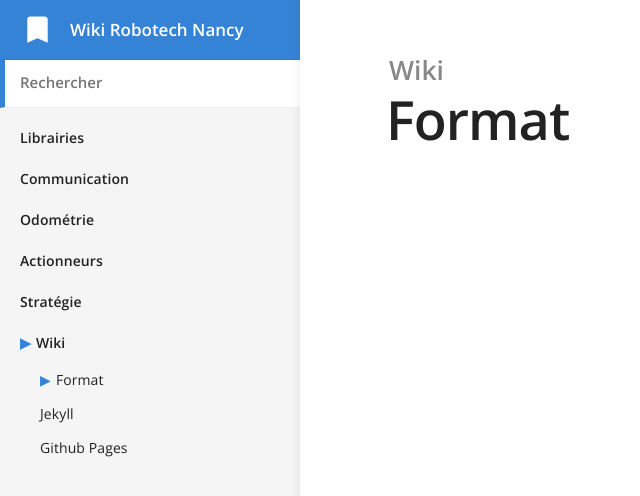
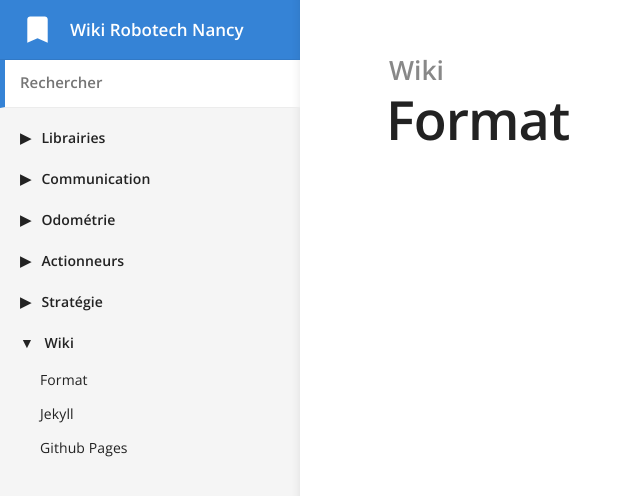
Before and after one commit to RobotechNancy/robotechnancy.github.io, a Jekyll site: the page built from _docs/wiki/doc.md, in a window 1280 px wide. Shown: the top 496 px of the page, without its empty margins (0-640 px from the left). Built offline with Jekyll 4.4.1, drawn with Linux system fonts in a browser that asks for light colours.

Commit message:
Catégories de la navbar extensibles

```diff
--- a/_layouts/default.html
+++ b/_layouts/default.html
@@ -43,21 +43,21 @@
 					{% for group in grouped %}
 
 					<li class="nav-item top-level" {% if group.name == page.category %}id="active"{% endif %}>
-						<a class="cat {% if group.name == page.category %}current{% endif %}">{{ group.name }}</a>
+						<a class="nav-cat">{{ group.name }}</a>
 
 						{% assign subcategories = site.docs | where: 'category', group.name | sort: 'subcategory_order' | group_by: 'subcategory' %}
 						{% for subcategory in subcategories %}
 							<ul>
 								{% if subcategory.name != "" %}
 								<li class="nav-item mid-level">
-									<a class="cat {% if page.subcategory == subcategory.name %}current{% endif %}">{{ subcategory.name }}</a>
+									<a>{{ subcategory.name }}</a>
 								</li>
 								{% endif %}
 
 								{% assign items = subcategory.items | sort: 'order' %}
 								{% for item in items %}
 								<li class="nav-item {% if subcategory.name != '' %}sub-level{% endif %}">
-									<a href="{{ site.baseurl }}{{ item.url }}" {% if item.url == page.url %}class="current"{% endif %}>{{ item.title }}</a>
+									<a href="{{ site.baseurl }}{{ item.url }}">{{ item.title }}</a>
 								</li>
 								{% endfor %}
 							</ul>
--- a/_sass/_layout.scss
+++ b/_sass/_layout.scss
@@ -109,8 +109,30 @@ header {
 		margin: 0;
 	}
 
-	li:not(#active) > ul {
-		display: none;
+	li {
+		.nav-cat {
+			user-select: none;
+			-webkit-user-select: none;
+			-moz-user-select: none;
+
+			&::before {
+				margin-right: .75em;
+			}
+		}
+
+		&#active > .nav-cat::before {
+			content: '▼';
+		}
+
+		&:not(#active) {
+			> .nav-cat::before {
+				content: '▶';
+			}
+
+			> ul {
+				display: none;
+			}
+		}
 	}
 
 	h1 {
@@ -294,12 +316,6 @@ nav > ul {
 		padding: $space / 2 0 $space / 2 $space * 2;
 		display: block;
 		cursor: pointer;
-
-		&.current::before {
-			content: '▶';
-			margin-right: 5px;
-			color: var(--brand-colour);
-		}
 	}
 
 	> a:active,
```
